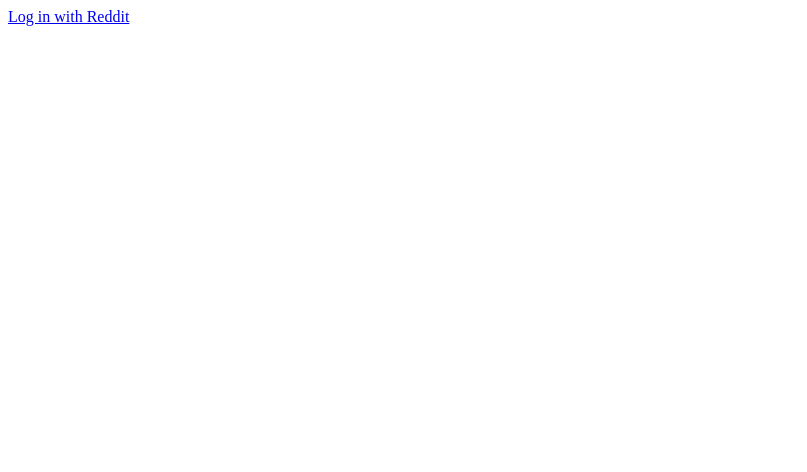
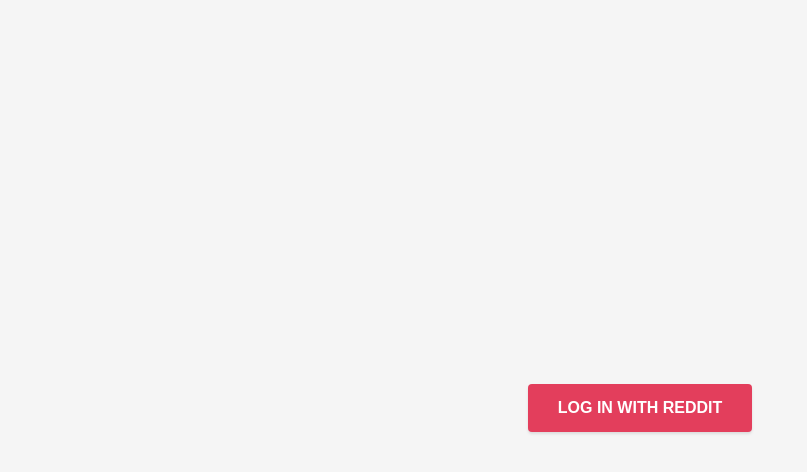
Before and after one commit to mariopece/node-chat-app, a website: page public/index.html in a window 1280 px wide. Shown: the whole page, without its empty margins (0-807 px from the left). Drawn offline with Linux system fonts and the light colour scheme.

Commit message:
Update index.html

```diff
--- a/public/index.html
+++ b/public/index.html
@@ -1,31 +1,37 @@
 <style>
-  html, body
-  height: 100%
+html, body {
+  height: 100%;
+}
 
-body
-  display: flex
-  background-color: #f5f5f5
-  font-family: 'Montserrat', sans-serif
+body {
+  display: flex;
+  background-color: #f5f5f5;
+  font-family: "Montserrat", sans-serif;
+}
 
-.insta-default
-  margin: auto
-  & a
-    padding: 15px 30px
-    display: block
-    background-color: #E33E5C
-    box-shadow: 0 2px 3px 0 rgba(0,0,0,0.1)
-    color: #FFF
-    border-radius: 4px
-    text-transform: uppercase
-    font-weight: bold
-    text-decoration: none
-    transition: all .3s
-    &:hover
-      box-shadow: 0 0 4px 3px rgba(0,0,0,0.15)
-      transition: all .3s
-    & i
-      color: #FFF
-      font-size: 18px
+.insta-default {
+  margin: auto;
+}
+.insta-default a {
+  padding: 15px 30px;
+  display: block;
+  background-color: #E33E5C;
+  box-shadow: 0 2px 3px 0 rgba(0, 0, 0, 0.1);
+  color: #FFF;
+  border-radius: 4px;
+  text-transform: uppercase;
+  font-weight: bold;
+  text-decoration: none;
+  transition: all 0.3s;
+}
+.insta-default a:hover {
+  box-shadow: 0 0 4px 3px rgba(0, 0, 0, 0.15);
+  transition: all 0.3s;
+}
+.insta-default a i {
+  color: #FFF;
+  font-size: 18px;
+}
 </style>
 <div class="insta-default">
  <a id="linkreddit" href="" class="insta-default">Log in with Reddit <i class="fa fa-reddit"></i></a>
```
